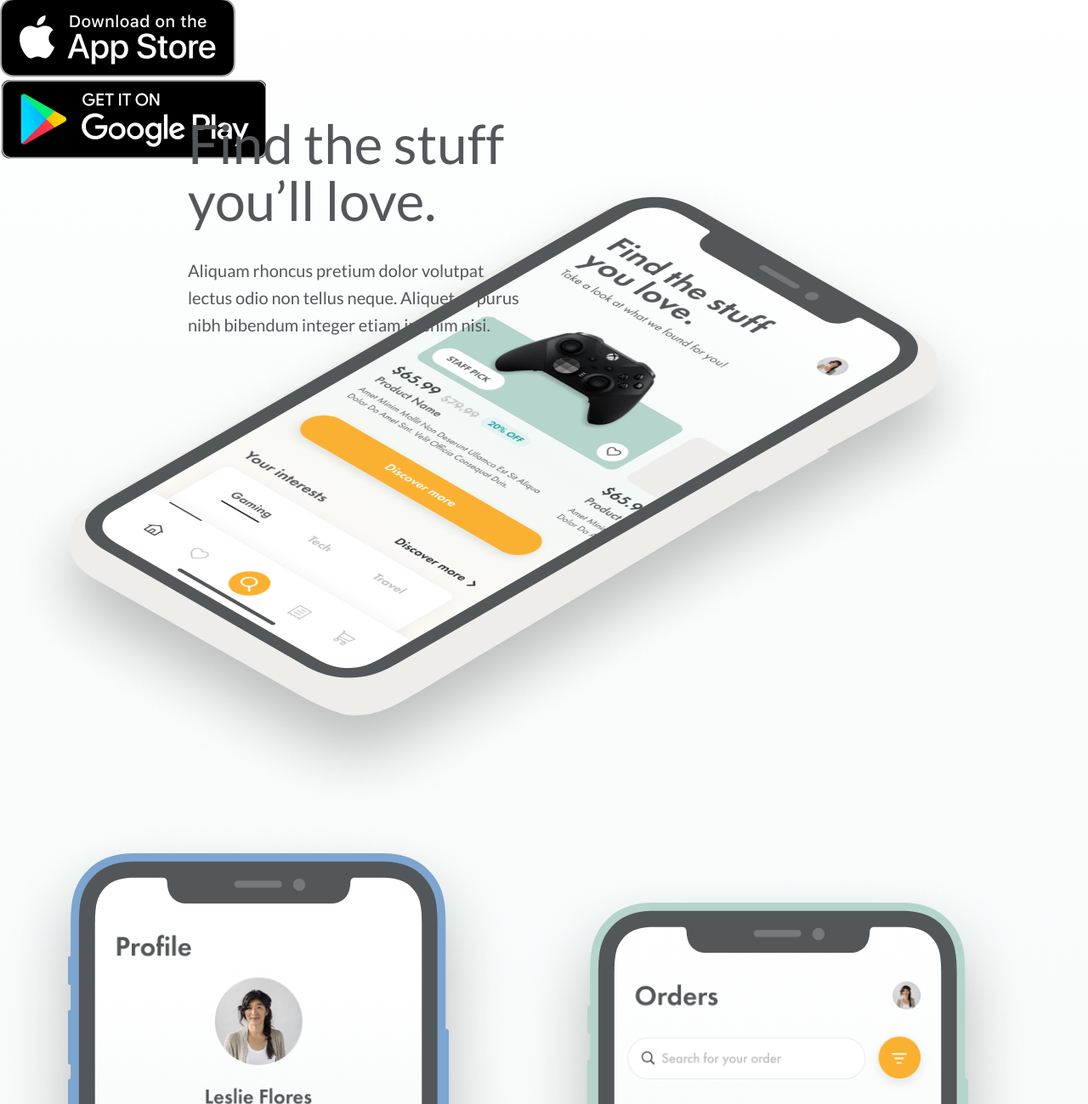
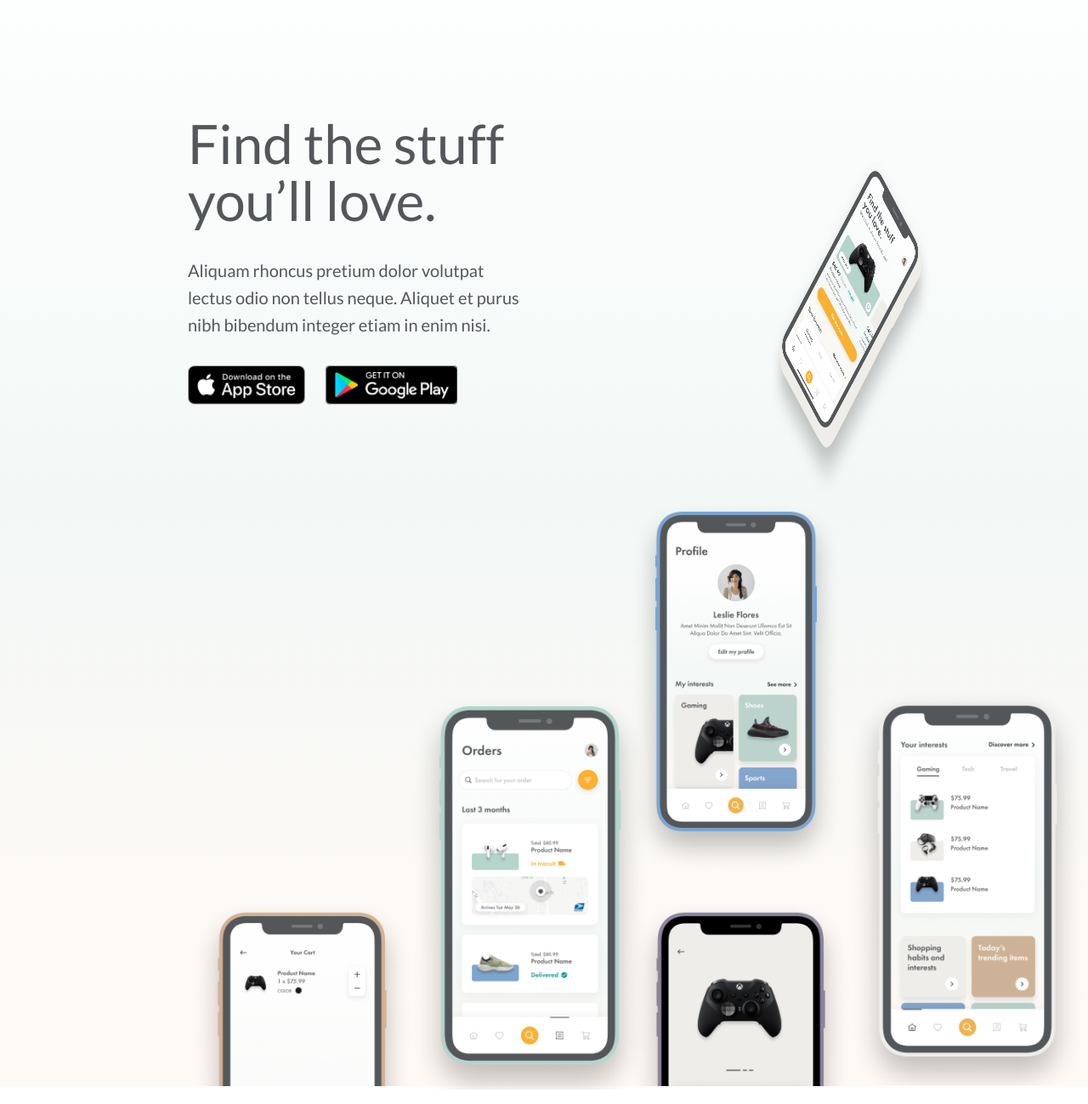
Before and after one commit to Erehmaryann/splash_page, a plain HTML site: page index.html in a window 1280 px wide. Shown: the part 101-1400 px from the top of the page at 85% size. Drawn offline with Linux system fonts and the light colour scheme.

Commit message:
styled image assets

```diff
--- a/index.html
+++ b/index.html
@@ -32,7 +32,11 @@
 			</div>
 			<!-- Main Image -->
 			<div class="main-image-container">
-				<img src="./img/main-image.png" alt="Landing Page Mockup" />
+				<img
+					src="./img/main-image.png"
+					alt="Landing Page Mockup"
+					class="brand-img"
+				/>
 			</div>
 			<!-- Images -->
 			<img src="./img/profile.png" alt="Profile Mockup" class="profile-img" />
--- a/style.css
+++ b/style.css
@@ -21,8 +21,16 @@
 .wrapper {
 	position: relative;
 	width: 1440px;
-	min-height: 100vh;
+	height: 1379px;
 	margin: auto;
+}
+
+.brand-img {
+	position: absolute;
+	width: 193px;
+	height: 47.64px;
+	left: 221px;
+	top: 50.25px;
 }
 
 .title {
@@ -52,3 +60,81 @@
 	letter-spacing: 0em;
 	text-align: left;
 }
+
+.app-store-btn {
+	position: absolute;
+	width: 138.44px;
+	height: 46.28px;
+	left: 221px;
+	top: 531px;
+}
+
+.app-store-btn img {
+	width: 138.44px;
+	height: 46.28px;
+}
+
+.google-play-btn {
+	position: absolute;
+	width: 156.19px;
+	height: 46.28px;
+	left: 381.81px;
+	top: 531px;
+}
+
+.google-play-btn img {
+	width: 156.19px;
+	height: 46.28px;
+}
+
+.main-image-container {
+	position: absolute;
+	width: 535.72px;
+	height: 309.27px;
+	left: 683.28px;
+	top: 229.73px;
+}
+
+.main-image-container img {
+	height: 411.15px;
+}
+
+.profile-img {
+	position: absolute;
+	height: 444px;
+	left: 737px;
+	right: 479px;
+	top: 686px;
+}
+
+.orders-img {
+	position: absolute;
+	height: 470px;
+	left: 479px;
+	right: 737px;
+	top: 913px;
+}
+
+.home-img {
+	position: absolute;
+	height: 470px;
+	left: 995px;
+	right: 221px;
+	top: 908px;
+}
+
+.cart-img {
+	position: absolute;
+	height: 222px;
+	left: 221px;
+	right: 995px;
+	top: 1157px;
+}
+
+.product-img {
+	position: absolute;
+	height: 222px;
+	left: 737px;
+	right: 479px;
+	top: 1157px;
+}
```
